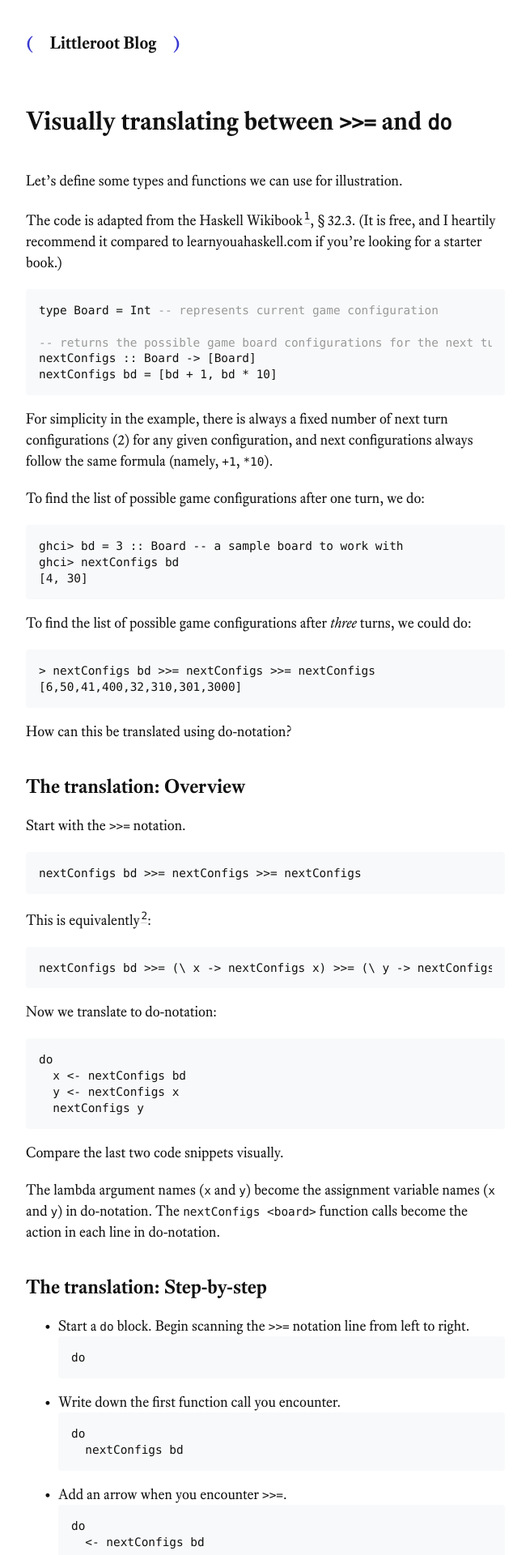
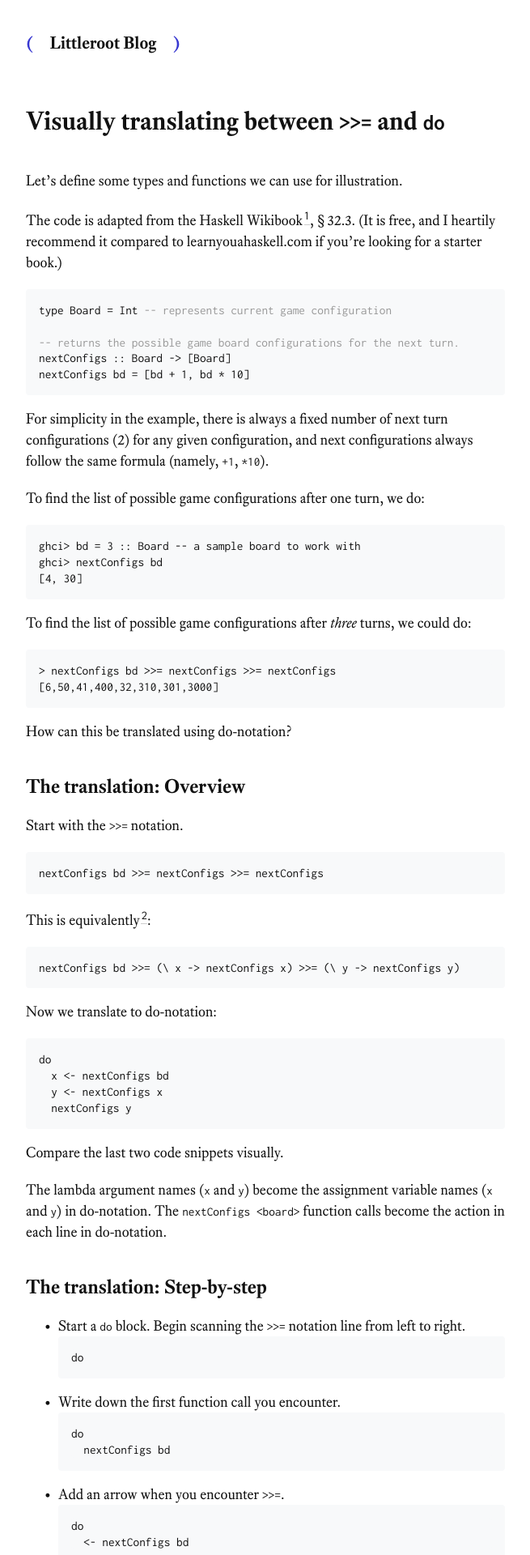
Before and after one commit to littleroot/blog, a Jekyll site: the page built from _pages/translate bind to do.md, in a window 1280 px wide. Shown: the top 1920 px of the page at 81% size, without its empty margins (312-967 px from the left). Built offline with Jekyll 4.4.1, drawn with Linux system fonts in a browser that asks for light colours; some of the changed text lies outside the part shown.

Commit message:
inconsolata

````diff
--- a/_includes/head.html
+++ b/_includes/head.html
@@ -12,6 +12,9 @@
     {% endif %}
   </title>
 
+  <link rel="preconnect" href="https://fonts.googleapis.com">
+  <link rel="preconnect" href="https://fonts.gstatic.com" crossorigin>
+  <link href="https://fonts.googleapis.com/css2?family=Inconsolata:wght@400;700&display=swap" rel="stylesheet">
   <link rel="stylesheet" href="{{ 'styles.css' | relative_url }}">
   <link rel="alternate" type="application/atom+xml" title="{{ site.title }}" href="{{ 'atom.xml' | relative_url }}">
 
--- a/_pages/translate bind to do.md
+++ b/_pages/translate bind to do.md
@@ -107,7 +107,7 @@
 To get some inuition try adding this debug line in the middle of the
 `do` block.
 
-```
+```hs
   traceM (show x) -- from Debug.Trace
 ```
 
--- a/_sass/site.scss
+++ b/_sass/site.scss
@@ -171,7 +171,7 @@
 }
 
 code {
-  font-size: 80%;
+  font-size: 85%;
 }
 
 pre {
@@ -246,8 +246,7 @@
 a[href^="#fnref:"] {
   display: inline-block;
   margin-left: .1rem;
-  font-family: "Bitstream Vera Sans Mono"; // prevent emoji-fication
-  font-size: 85%;
+  font-family: $code-font; // prevent emoji-fication
   @include underline(5px, #ccc);
 }
 
--- a/_sass/vars.scss
+++ b/_sass/vars.scss
@@ -38,7 +38,7 @@
 $heading-font: equity, serif;
 $heading-color: $color-primary;
 $blog-title-font: equity, serif;
-$code-font: "PragmataPro", "Bitstream Vera Sans Mono", monospace;
+$code-font: "PragmataPro", "Inconsolata", monospace;
 $code-color: $grape;
 $body-bg: #fff;
 $code-bg: $gray-000;
````
